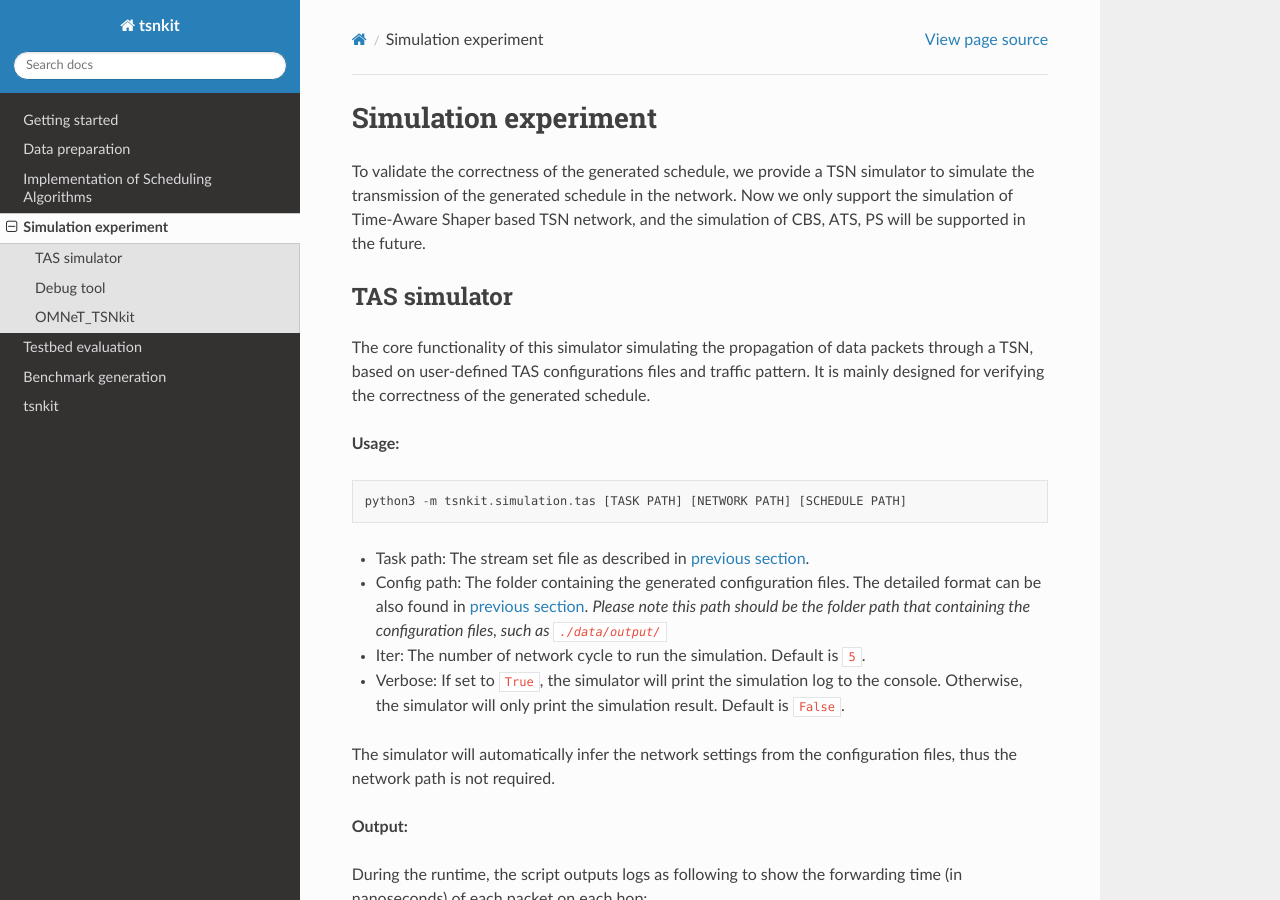
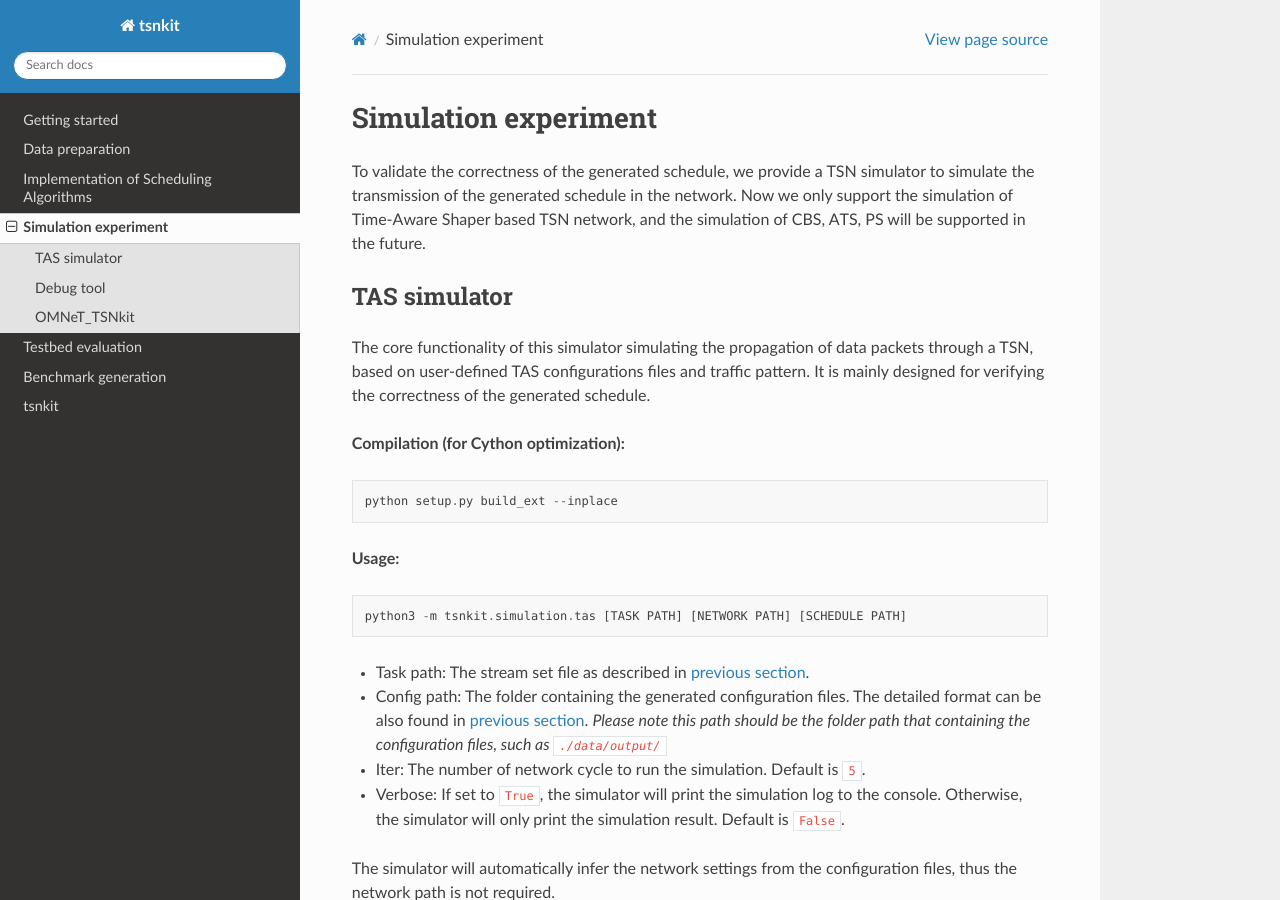
Before and after one commit to ChuanyuXue/tsnkit, a Sphinx documentation site: the page built from doc/source/simulation.md, in a window 1280 px wide and 900 px high. Built offline with Sphinx 7.4.7 and the Read the Docs theme 3.1.0, drawn with Linux system fonts in a browser that asks for light colours.

Commit message:
update doc

````diff
--- a/doc/source/simulation.md
+++ b/doc/source/simulation.md
@@ -14,6 +14,12 @@ To validate the correctness of the generated schedule, we provide a TSN simulato
 ## TAS simulator
 
 The core functionality of this simulator simulating the propagation of data packets through a TSN, based on user-defined TAS configurations files and traffic pattern. It is mainly designed for verifying the correctness of the generated schedule.
+
+**Compilation (for Cython optimization):**
+
+```
+python setup.py build_ext --inplace
+```
 
 **Usage:**
 
````
